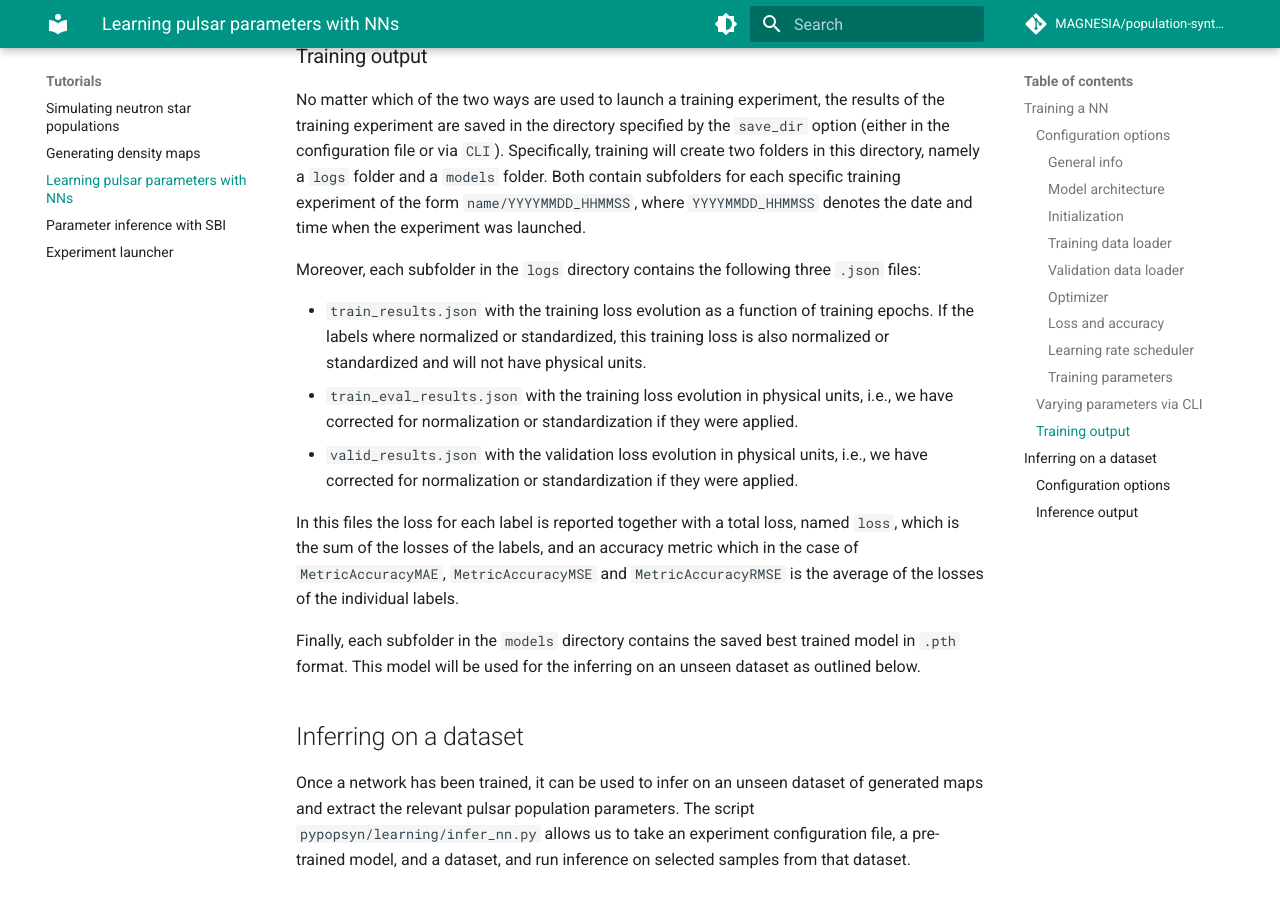
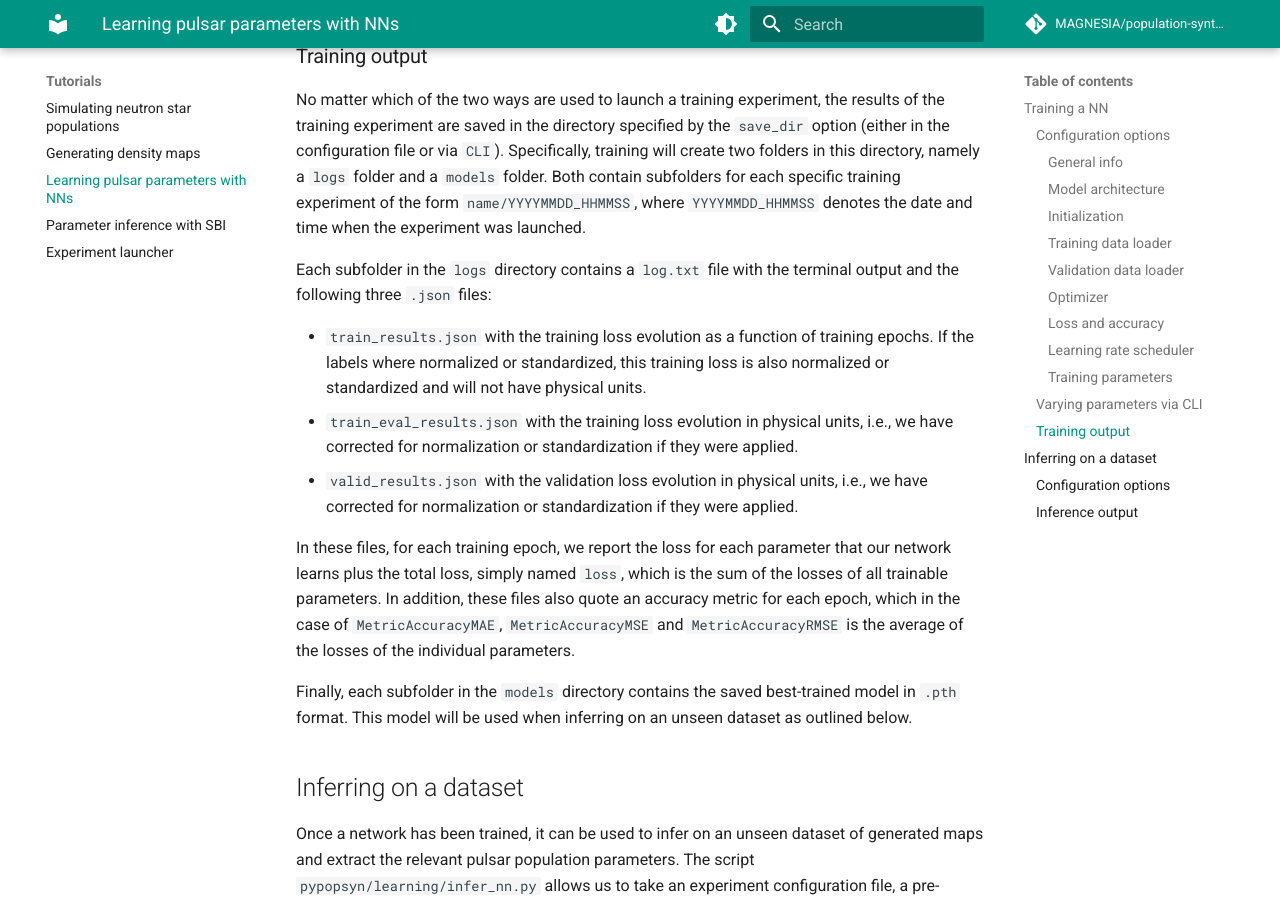
Before and after one commit to ice-csic-astroexotic/ML-Poppyns, an MkDocs documentation site: the page built from docs/tutorials/learning_tutorial_nn.md, in a window 1280 px wide and 900 px high, scrolled down 7553 px. Built offline with MkDocs 1.6.1 and Material for MkDocs 9.7.7, drawn with Linux system fonts in a browser that asks for light colours; formulas are drawn with MathJax 3; comment, search, counter and statistics services are not loaded.

Commit message:
Rephrasing the description of the three json files in the log folder a bit.

```diff
--- a/docs/tutorials/learning_tutorial_nn.md
+++ b/docs/tutorials/learning_tutorial_nn.md
@@ -316,7 +316,7 @@ training will create two folders in this directory, namely a `logs` folder and a
 subfolders for each specific training experiment of the form `name/YYYYMMDD_HHMMSS`, where `YYYYMMDD_HHMMSS` denotes
 the date and time when the experiment was launched.
 
-Moreover, each subfolder in the `logs` directory contains the following three `.json` files:
+Each subfolder in the `logs` directory contains a `log.txt` file with the terminal output and the following three `.json` files:
 
 * `train_results.json` with the training loss evolution as a function of training epochs.
     If the labels where normalized or standardized, this training loss is also normalized or standardized
@@ -326,12 +326,13 @@ Moreover, each subfolder in the `logs` directory contains the following three `.
 * `valid_results.json` with the validation loss evolution in physical units, i.e., we have corrected for
      normalization or standardization if they were applied.
 
-In this files the loss for each label is reported together with a total loss, named `loss`, which is the sum
-of the losses of the labels, and an accuracy metric which in the case of `MetricAccuracyMAE`, `MetricAccuracyMSE`
-and `MetricAccuracyRMSE` is the average of the losses of the individual labels.
+In these files, for each training epoch, we report the loss for each parameter that our network learns plus the total
+loss, simply named `loss`, which is the sum of the losses of all trainable parameters. In addition, these files also
+quote an accuracy metric for each epoch, which in the case of `MetricAccuracyMAE`, `MetricAccuracyMSE` and
+`MetricAccuracyRMSE` is the average of the losses of the individual parameters.
 
-Finally, each subfolder in the `models` directory contains the saved best trained model in `.pth` format. This model
-will be used for the inferring on an unseen dataset as outlined below.
+Finally, each subfolder in the `models` directory contains the saved best-trained model in `.pth` format. This model
+will be used when inferring on an unseen dataset as outlined below.
 
 ## Inferring on a dataset
 
```
